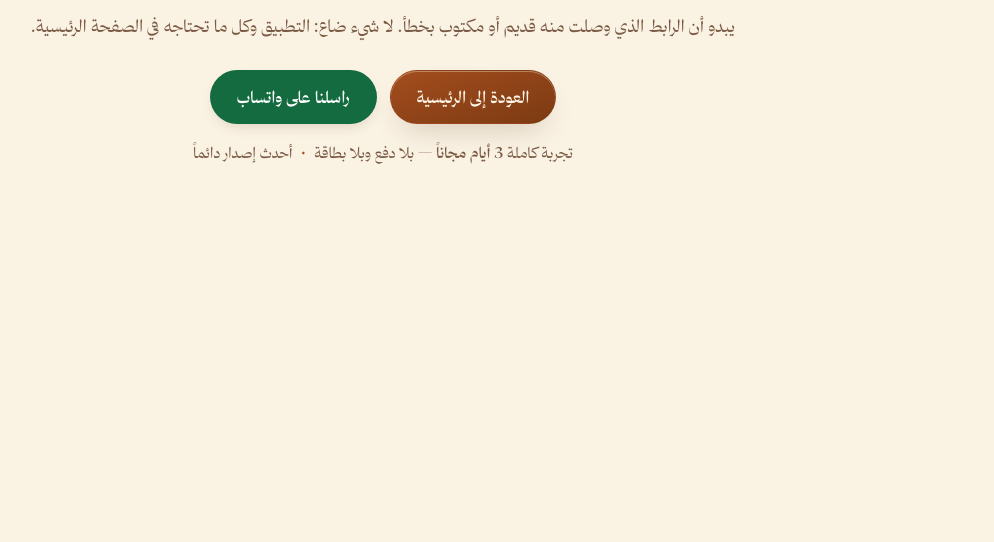
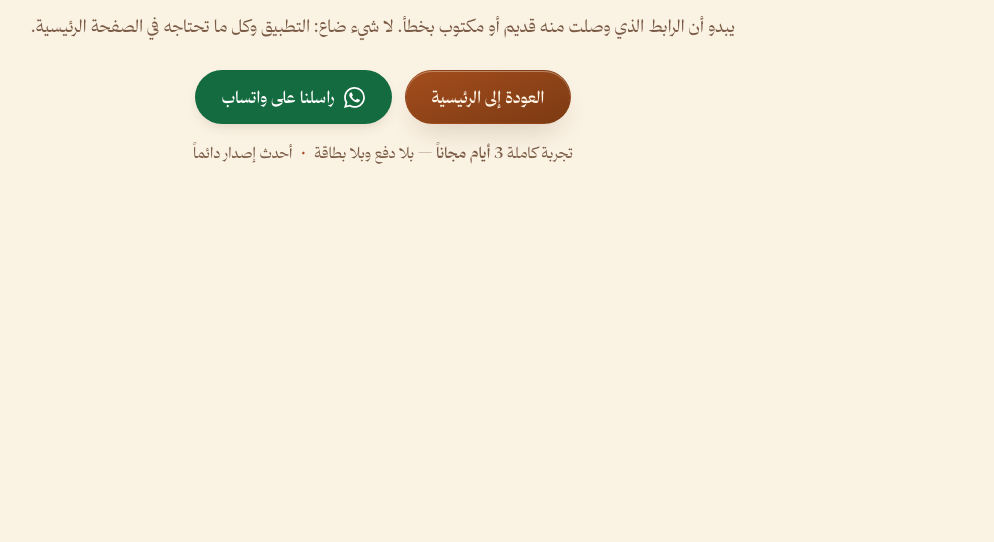
Before and after one commit to louay0khaled/storepos, a plain HTML site: page 404.html in a window 1280 px wide. Shown: the part 258-800 px from the top of the page, without its empty margins (257-1251 px from the left). Drawn offline with Linux system fonts and the light colour scheme.

Commit message:
تحديث 404.html — أيقونة واتساب

```diff
--- a/404.html
+++ b/404.html
@@ -36,7 +36,7 @@
     <p class="story-p">يبدو أن الرابط الذي وصلت منه قديم أو مكتوب بخطأ. لا شيء ضاع: التطبيق وكل ما تحتاجه في الصفحة الرئيسية.</p>
     <div class="cta-row" style="justify-content:center; margin-top:28px;">
       <a class="btn btn-download" href="/storepos/">العودة إلى الرئيسية</a>
-      <a class="btn btn-wa" href="https://wa.me/963992705838" target="_blank" rel="noopener">راسلنا على واتساب</a>
+      <a class="btn btn-wa" href="https://wa.me/963992705838" target="_blank" rel="noopener"><svg class="ic" viewBox="0 0 24 24" fill="currentColor" aria-hidden="true"><path d="M17.472 14.382c-.297-.149-1.758-.867-2.03-.967-.273-.099-.471-.148-.67.15-.197.297-.767.966-.94 1.164-.173.199-.347.223-.644.075-.297-.15-1.255-.463-2.39-1.475-.883-.788-1.48-1.761-1.653-2.059-.173-.297-.018-.458.13-.606.134-.133.298-.347.446-.52.149-.174.198-.298.298-.497.099-.198.05-.371-.025-.52-.075-.149-.669-1.612-.916-2.207-.242-.579-.487-.5-.669-.51-.173-.008-.371-.01-.57-.01-.198 0-.52.074-.792.372-.272.297-1.04 1.016-1.04 2.479 0 1.462 1.065 2.875 1.213 3.074.149.198 2.096 3.2 5.077 4.487.709.306 1.262.489 1.694.625.712.227 1.36.195 1.871.118.571-.085 1.758-.719 2.006-1.413.248-.694.248-1.289.173-1.413-.074-.124-.272-.198-.57-.347m-5.421 7.403h-.004a9.87 9.87 0 0 1-5.031-1.378l-.361-.214-3.741.982.998-3.648-.235-.374a9.86 9.86 0 0 1-1.51-5.26c.001-5.45 4.436-9.884 9.888-9.884 2.64 0 5.122 1.03 6.988 2.898a9.825 9.825 0 0 1 2.893 6.994c-.003 5.45-4.437 9.884-9.885 9.884m8.413-18.297A11.815 11.815 0 0 0 12.05 0C5.495 0 .16 5.335.157 11.892c0 2.096.547 4.142 1.588 5.945L.057 24l6.305-1.654a11.882 11.882 0 0 0 5.683 1.448h.005c6.554 0 11.89-5.335 11.893-11.893a11.821 11.821 0 0 0-3.48-8.413Z"/></svg> راسلنا على واتساب</a>
     </div>
     <p class="dl-meta">تجربة كاملة <strong>3 أيام مجاناً</strong> — بلا دفع وبلا بطاقة <span class="dot">•</span> أحدث إصدار دائماً</p>
   </div>
```
